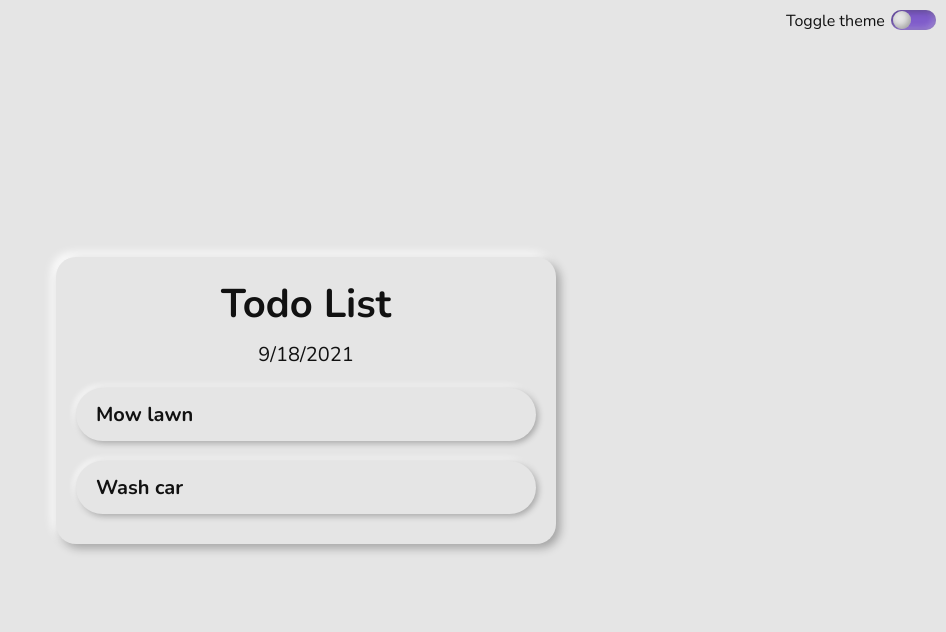
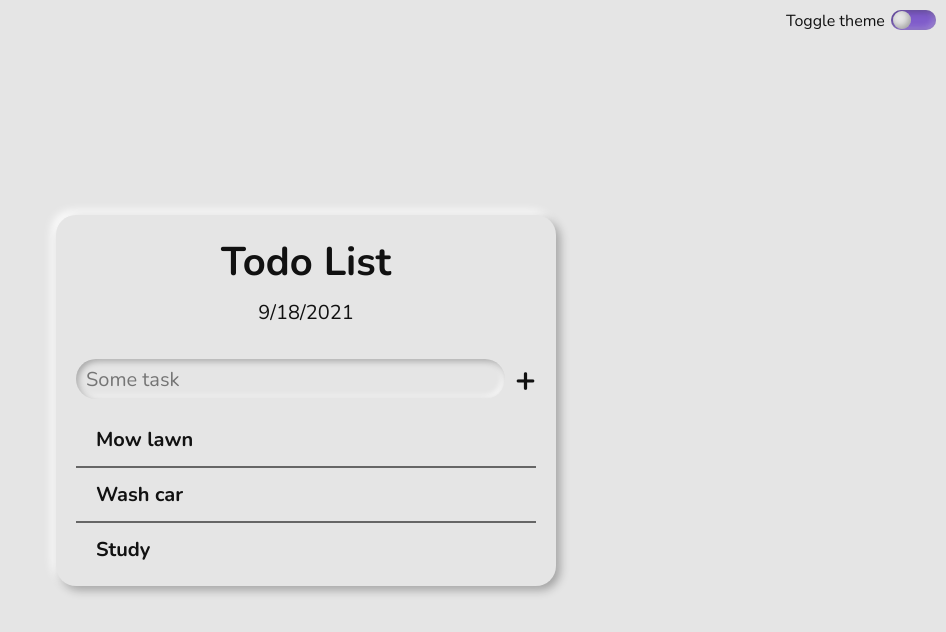
Before and after one commit to 83au/Todo-List-with-Tests, a React (Create React App) app: page / in a window 1280 px wide. Shown: the top 632 px of the page, without its empty margins (334-1280 px from the left). Built offline with nearby package versions, Linux system fonts and the light colour scheme.

Commit message:
Implement AddTodoForm

```diff
--- /dev/null
+++ b/src/components/AddTodoForm/AddTodoForm.css
@@ -0,0 +1,43 @@
+.AddTodoForm {
+  padding: 1rem;
+  display: flex;
+  align-items: center;
+}
+
+.AddTodoForm > input {
+  padding: 1rem;
+
+  background-color: var(--color-theme);
+  border: none;
+  border-radius: 3rem;
+  box-shadow: inset 2px 2px 6px var(--color-shadow-dark),
+              inset -2px -2px 6px var(--color-shadow-light);
+  color: var(--color-text);
+  height: 4rem;
+  flex-grow: 2;
+
+  font-size: 2rem;
+}
+
+.AddTodoForm > input:active,
+.AddTodoForm > input:focus {
+  outline: none;
+}
+
+.AddTodoForm > button {
+  margin-left: 1rem;
+
+  background: transparent;
+  border: none;
+  color: var(--color-text);
+  cursor: pointer;
+
+  font-size: 3.5rem;
+  font-weight: bold;
+}
+
+.AddTodoForm > button:hover {
+  color: var(--color-primary);
+  transform: rotate(1turn);
+  transition: .3s;
+}
--- /dev/null
+++ b/src/components/AddTodoForm/AddTodoForm.js
@@ -0,0 +1,28 @@
+import React from 'react'
+
+import { useContext, useState } from 'react';
+import { v4 as uuid } from 'uuid';
+import { TodosContext } from '../../contexts/Todos.context';
+import './AddTodoForm.css';
+
+function AddTodoForm() {
+  const [task, setTask] = useState('');
+  const { dispatch } = useContext(TodosContext);
+
+  const handleChange = event => setTask(event.target.value);
+
+  const handleSubmit = event => {
+    event.preventDefault();
+    dispatch({ type: 'ADD', todo: { task: task, completed: false, id: uuid() }});
+    setTask('');
+  }
+
+  return (
+    <form className="AddTodoForm" onSubmit={handleSubmit}>
+      <input type="text" placeholder="Some task" value={task} onChange={handleChange} />
+      <button type="submit">+</button>
+    </form>
+  )
+}
+
+export default AddTodoForm;
--- a/src/components/App/App.js
+++ b/src/components/App/App.js
@@ -1,5 +1,6 @@
 import ThemeSwitch from '../ThemeSwitch/ThemeSwitch';
 import TodoList from '../TodoList/TodoList';
+import AddTodoForm from '../AddTodoForm/AddTodoForm';
 import './App.css';
 
 function App() {
@@ -9,6 +10,7 @@ function App() {
       <ThemeSwitch />
       <h1>Todo List</h1>
       <h2>{todaysDate}</h2>
+      <AddTodoForm />
       <TodoList />
     </section>
   );
--- a/src/components/TodoList/Todo/Todo.css
+++ b/src/components/TodoList/Todo/Todo.css
@@ -1,12 +1,12 @@
 .Todo {
   position: relative;
-  margin: 2rem 1rem;
+  margin: 0 1rem;
 
   padding: 1.3rem 2rem;
 
-  border-radius: 3rem;
+  /* border-radius: 3rem;
   box-shadow: 2px 2px 6px var(--color-shadow-dark),
-              -2px -2px 6px var(--color-shadow-light);
+              -2px -2px 6px var(--color-shadow-light); */
 
   cursor: pointer;
 
@@ -14,9 +14,13 @@
   font-weight: bold;
 }
 
+.Todo:not(:last-child) {
+  border-bottom: 2px solid #666;
+}
+
 .Todo:hover {
-  box-shadow: inset 2px 2px 6px var(--color-shadow-dark),
-              inset -2px -2px 6px var(--color-shadow-light);
+  /* box-shadow: inset 2px 2px 6px var(--color-shadow-dark),
+              inset -2px -2px 6px var(--color-shadow-light); */
   color: var(--color-primary);
   transition: .3s;
 }
@@ -32,7 +36,7 @@
 }
 
 .Todo.completed {
-  color: rgba(0, 0, 0, .5);
+  color: #666;
   font-weight: lighter;
   text-decoration: line-through;
 }
--- a/src/components/TodoList/Todo/Todo.js
+++ b/src/components/TodoList/Todo/Todo.js
@@ -1,11 +1,15 @@
 import './Todo.css';
 
 function Todo({ children, todo: { completed, id }, dispatch }) {
-  const handleUpdate = () => {
-    dispatch({ type: 'UPDATE', id: id })
-  }
+  const handleClick = event => {
+    if (event.target.closest('.Todo__close')) {
+      dispatch({ type: 'DELETE', id });
+    } else {
+      dispatch({ type: 'UPDATE', id })
+    }
+  };
   return (
-    <li className={`Todo ${completed ? 'completed' : ''}`} onClick={handleUpdate}>
+    <li className={`Todo ${completed ? 'completed' : ''}`} onClick={handleClick}>
       { children }
       <span className="Todo__close">&times;</span>
     </li>
--- a/src/contexts/Todos.context.js
+++ b/src/contexts/Todos.context.js
@@ -5,6 +5,7 @@ import { v4 as uuid } from 'uuid';
 const initialTodos = [
   { task: 'Mow lawn', completed: false, id: uuid() },
   { task: 'Wash car', completed: false, id: uuid() },
+  { task: 'Study', completed: false, id: uuid() }
 ];
 
 
```
